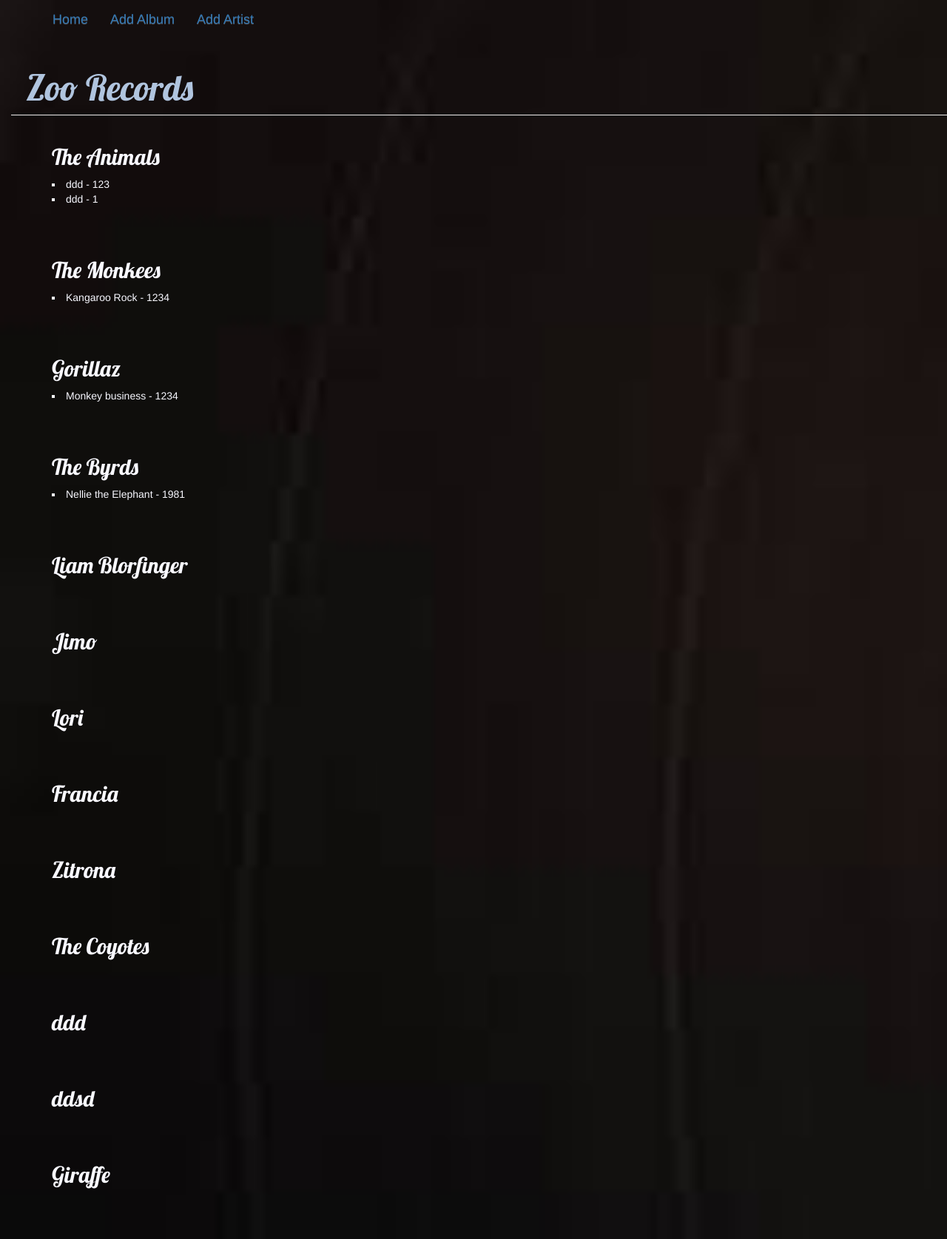
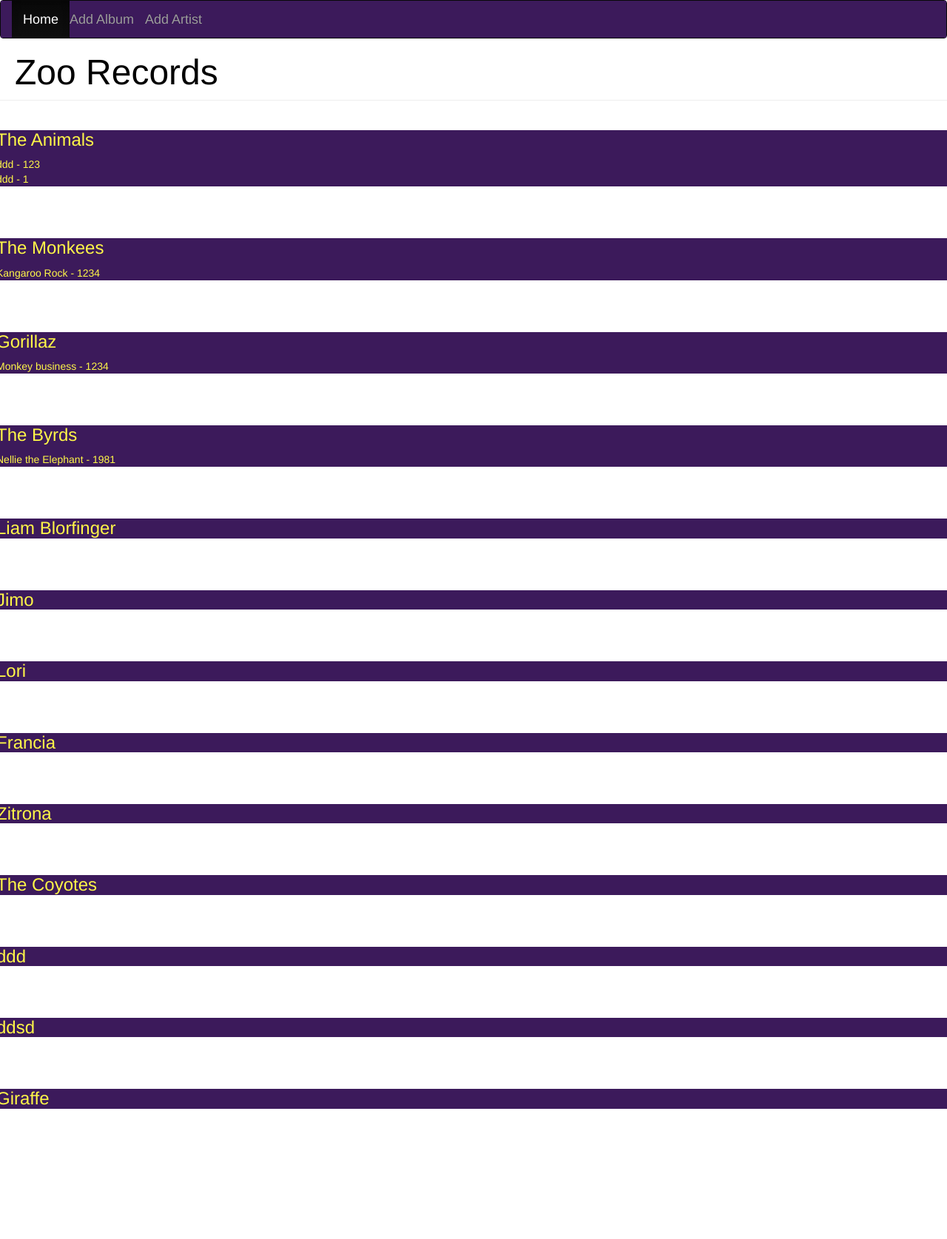
Before and after one commit to chrishaining/Django_record_store, a Django app: page /inventory/ in a window 1280 px wide. Shown: the whole page at 74% size. After the commit the page ends 1499 px from the top, so only its background shows below. Run offline with Django 3.2, Linux system fonts and the light colour scheme; data comes from the database, SQL or seed files in the repository; both versions use the stored data as it was after the commit; some libraries are stand-ins or nearby versions.

Commit message:
plays with the styling

```diff
--- a/static/css/style.css
+++ b/static/css/style.css
@@ -1,15 +1,14 @@
-h1 a, h2 a {
-    color: lightsteelblue;
-    font-family: 'Lobster';
+h1, h2 {
+  color: #000000;
+  /* font-family: 'Lobster'; */
 }
 
 body{
-  color: ghostwhite;
-  background-image: url("/static/images/background.png");
-  background-repeat: no-repeat;
+  color: #000000;
+  /* background-image: url("/static/images/zoo.png"); */
+  /* background-repeat: no-repeat; */
   background-size: cover;
-  padding-left: 15px;
-
+  /* padding-left: 15px; */
 }
 
 .page-header {
@@ -26,19 +25,57 @@
     margin-left: 40px;
 }
 
-h1, h2, h3, h4 {
-    font-family: 'Lobster', cursive;
-    color: ghostwhite;
+/* .row {
+  flex-wrap: nowrap;
+} */
+
+.card {
+  background-color: #3C1A5B;
+  color: #FFF748;
+  padding: 0 20px 0px 10px;
+  margin-bottom: 70px;
+}
+
+.card-body {
+  list-style-type: none;
+  color: #FFF748;
 }
 
 .inventory-item {
-  list-style-type: square;
-  color: ghostwhite;
+  list-style-type: none;
+  color: #FFF748;
+  margin-bottom:70px;
 }
 
-.nav {
+.container-fluid {
+  color: #FFF748;
+  background-color: #3C1A5B;
+}
+
+/* .navbar {
+  color: #FFF748;
+  background-color: #3C1A5B;
+} */
+
+.navbar-nav {
   list-style-type: none;
 }
+
+.nav-item {
+  list-style-type: none;
+  color: #FFF748
+}
+
+.navbar-brand {
+  list-style-type: none;
+  color: #FFF748
+}
+
+/* a {
+  color: white;
+  font-weight: bold
+} */
+
 
 input {
   color: black;
@@ -70,7 +107,3 @@
       margin-right: 50px;
       float: right;
 }
-
-.inventory-item {
-    margin-bottom:70px;
-}
--- a/templates/base.html
+++ b/templates/base.html
@@ -1,6 +1,7 @@
 {% load static %}
 <!DOCTYPE html>
 <html lang="en">
+
 <head>
 	<meta charset="UTF-8">
 	<meta name="viewport" content="width=device-width, initial-scale=1.0">
@@ -11,21 +12,62 @@
 	<link rel="stylesheet" href="{% static 'css/style.css' %}">
 	<title>Zoo Records</title>
 </head>
+
 <body>
-	<div class="header">
-			<div>
-				<nav class="navbar navbar-expand-lg">
+		<nav class="navbar navbar-inverse">
+				<div class="container-fluid">
+				  <div class="navbar-header">
+					<button type="button" class="navbar-toggle" data-toggle="collapse" data-target="#myNavbar">
+					  <span class="icon-bar"></span>
+					  <span class="icon-bar"></span>
+					  <span class="icon-bar"></span>
+					</button>
+				  </div>
+				  <div class="collapse navbar-collapse" id="myNavbar">
+					<ul class="nav navbar-nav">
+							<li class="nav-item active"><a class="navbar-brand" href="{% url 'index' %}">Home</a></li>
+							<li class="nav-item"><a class="navbar-brand" href="{% url 'album_new' %}">Add Album</a></li>
+							<li class="nav-item"><a class="navbar-brand" href="{% url 'artist_new' %}">Add Artist</a></li>
+					</ul>
+				  </div>
+				</div>
+			  </nav>
+
+
+	<!--  -->
+	<!-- <div class="pos-f-t">
+		<div class="collapse" id="navbarToggleExternalContent">
+			<div class="bg-dark p-4">
 					<ul class="navbar-nav">
-						<li class="nav"><a class="navbar-brand" href="{% url 'index' %}">Home</a></li>
-						<li class="nav"><a class="navbar-brand " href="{% url 'album_new' %}" >Add Album</a></li>
-						<li class="nav"><a class="navbar-brand " href="{% url 'artist_new' %}" >Add Artist</a></li>
+							<li class="nav-item"><a class="navbar-brand" href="{% url 'index' %}">Home</a></li>
+							<li class="nav-item"><a class="navbar-brand" href="{% url 'album_new' %}">Add Album</a></li>
+							<li class="nav-item"><a class="navbar-brand" href="{% url 'artist_new' %}">Add Artist</a></li>
+						</ul> -->
+				<!-- <h4 class="text-white">Collapsed content</h4>
+				<span class="text-muted">Toggleable via the navbar brand.</span> -->
+			<!-- </div>
+		</div> -->
 
+		<!-- <nav class="navbar navbar-dark bg-dark">
+			<a class="navbar-brand" href="#">Menu</a>
+			<button class="navbar-toggler" type="button" data-toggle="collapse"
+				data-target="#navbarToggleExternalContent" aria-controls="navbarToggleExternalContent" aria-expanded="false"
+				aria-label="Toggle navigation">
+				<span class="navbar-toggler-icon"></span>
+			</button>
+
+			<div class="collapse navbar-collapse">
+				<ul class="navbar-nav">
+					<li class="nav-item"><a class="navbar-brand" href="{% url 'index' %}">Home</a></li>
+					<li class="nav-item"><a class="navbar-brand" href="{% url 'album_new' %}">Add Album</a></li>
+					<li class="nav-item"><a class="navbar-brand" href="{% url 'artist_new' %}">Add Artist</a></li>
 				</ul>
-			</nav>
-		</div>
-	</div>
+			</div>
+		</nav>
+	</div> -->
+
 	<div class="page-header">
-		<h1><a href="/inventory">Zoo Records</a></h1>
+		<h1>Zoo Records</h1>
 
 	</div>
 
@@ -33,4 +75,5 @@
 
 	{% endblock %}
 </body>
+
 </html>
--- a/templates/inventory/album_form.html
+++ b/templates/inventory/album_form.html
@@ -1,7 +1,8 @@
 {% extends 'base.html' %}
 
 {% block content %}
-<h2>New Album</h2>
+<div class="card">
+  <h3>New Album</h3>
   <form method="POST" class="inventory-form">
     {% csrf_token %}
     <div class="form-group">
@@ -9,4 +10,5 @@
     </div>
     <button type="submit" class="save btn btn-default">Save</button>
   </form>
+  </class>
   {% endblock %}
--- a/templates/inventory/artist_form.html
+++ b/templates/inventory/artist_form.html
@@ -1,7 +1,8 @@
 {% extends 'base.html' %}
 
 {% block content %}
-<h2>New Artist</h2>
+<div class='card'>
+  <h3>New Artist</h3>
   <form method="POST" class="inventory-form">
     {% csrf_token %}
     <div class="form-group">
@@ -9,4 +10,5 @@
     </div>
     <button type="submit" class="save btn btn-default">Save</button>
   </form>
+</div>
 {% endblock %}
--- a/templates/inventory/index.html
+++ b/templates/inventory/index.html
@@ -2,16 +2,21 @@
 
 {% block content %}
 
-<div class="content container">
+<div class="content-container-fluid">
 	<div class="row">
-		<div class="col-md-8">
+		<div class="col-sm-12-md-6">
 			{% for artist in artists %}
-			<div class="inventory-item">
-			<h2>{{ artist.name }}</h2>
-			{% for album in artist.album_set.all %}
-				<li>{{ album.title }} - {{ album.year }}</li>
-
-			{% endfor %}
+			<div class="card">
+				<div class="inventory-item">
+					<div class="card-header">
+						<h3>{{ artist.name }}</h3>
+					</div>
+					{% for album in artist.album_set.all %}
+					<div class="card-body">
+						<li>{{ album.title }} - {{ album.year }}</li>
+					</div>
+					{% endfor %}
+				</div>
 			</div>
 			{% endfor %}
 
```
Also changed, not shown: db.sqlite3, static/images/zoo.png (added). Lines whose indentation alone changed are shown as unchanged.
